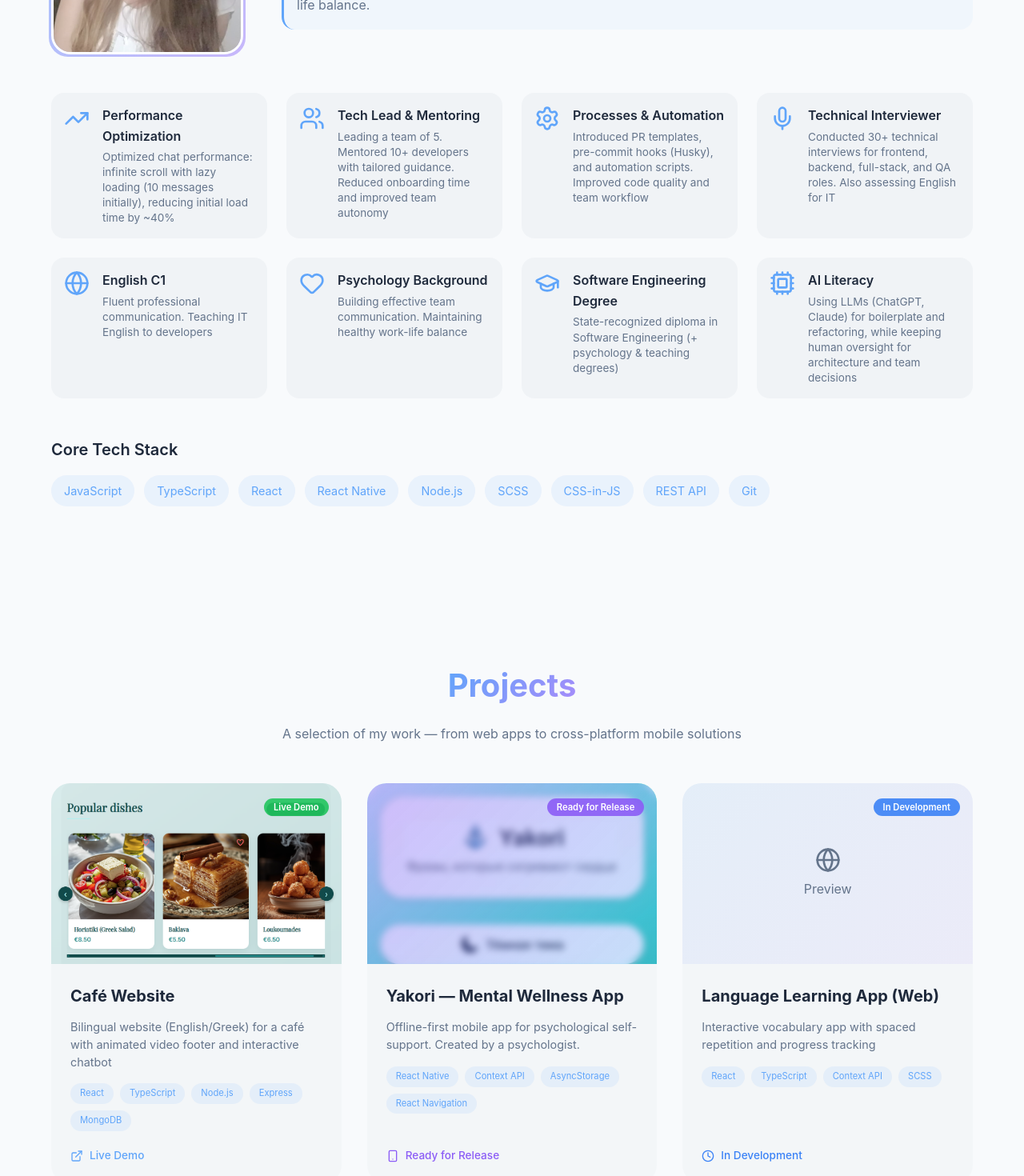
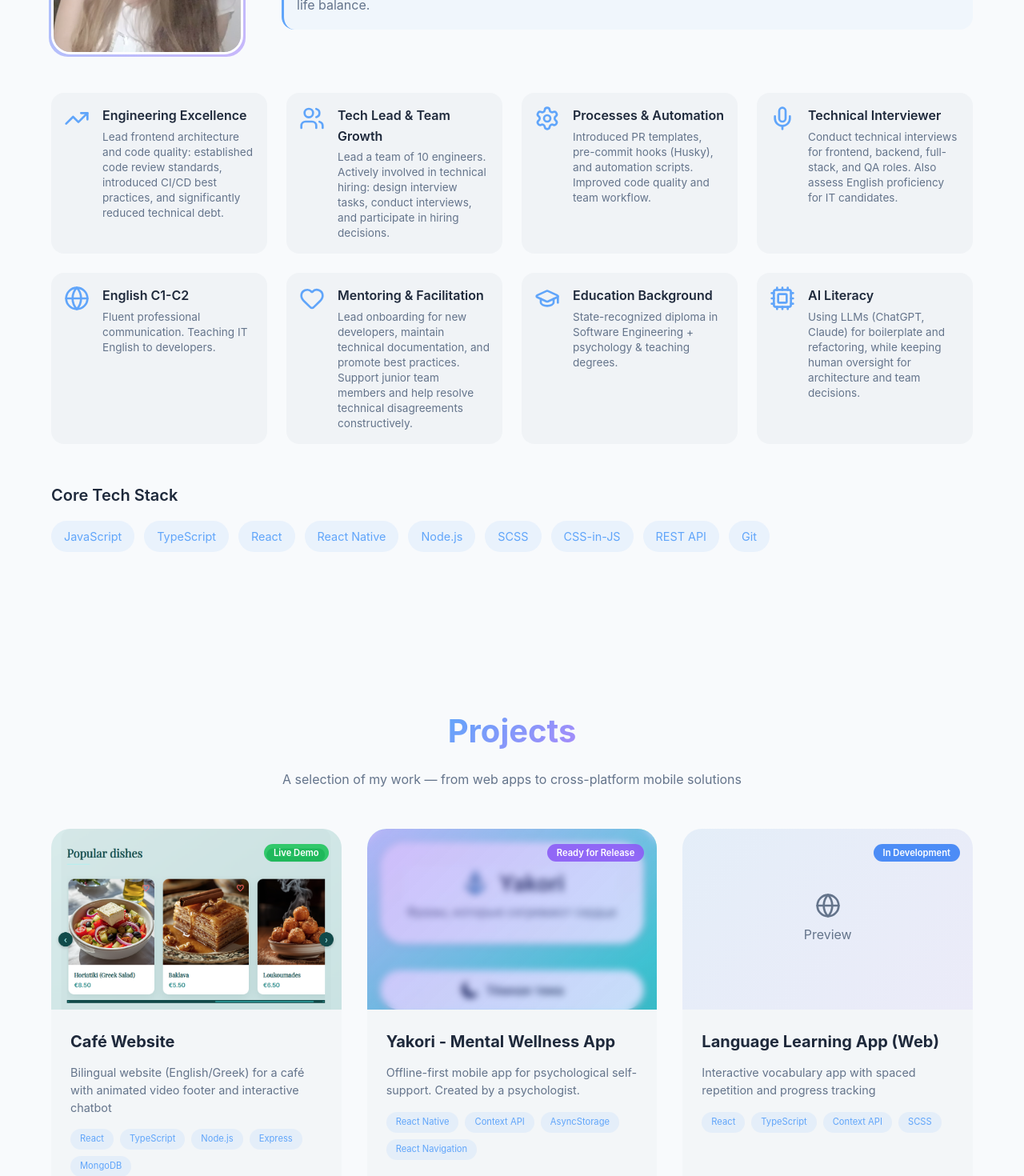
Before and after one commit to LenaYork/portfolio, a React (Vite) app: page / in a window 1280 px wide. Shown: the part 1300-2770 px from the top of the page at 80% size. Built offline with nearby package versions, Linux system fonts and the light colour scheme.

Commit message:
feat: update About section, add email copy option, unify dash style

```diff
--- a/src/components/About/About.tsx
+++ b/src/components/About/About.tsx
@@ -17,43 +17,43 @@ const About = () => {
   const highlights = [
     {
       icon: TrendingUp,
-      text: 'Performance Optimization',
-      description: 'Optimized chat performance: infinite scroll with lazy loading (10 messages initially), reducing initial load time by ~40%'
+      text: 'Engineering Excellence',
+      description: 'Lead frontend architecture and code quality: established code review standards, introduced CI/CD best practices, and significantly reduced technical debt.'
     },
     {
       icon: Users,
-      text: 'Tech Lead & Mentoring',
-      description: 'Leading a team of 5. Mentored 10+ developers with tailored guidance. Reduced onboarding time and improved team autonomy'
+      text: 'Tech Lead & Team Growth',
+      description: 'Lead a team of 10 engineers. Actively involved in technical hiring: design interview tasks, conduct interviews, and participate in hiring decisions.'
     },
     {
       icon: Settings,
       text: 'Processes & Automation',
-      description: 'Introduced PR templates, pre-commit hooks (Husky), and automation scripts. Improved code quality and team workflow'
+      description: 'Introduced PR templates, pre-commit hooks (Husky), and automation scripts. Improved code quality and team workflow.'
     },
     {
       icon: Mic,
       text: 'Technical Interviewer',
-      description: 'Conducted 30+ technical interviews for frontend, backend, full-stack, and QA roles. Also assessing English for IT'
+      description: 'Conduct technical interviews for frontend, backend, full-stack, and QA roles. Also assess English proficiency for IT candidates.'
     },
     {
       icon: Globe,
-      text: 'English C1',
-      description: 'Fluent professional communication. Teaching IT English to developers'
+      text: 'English C1-C2',
+      description: 'Fluent professional communication. Teaching IT English to developers.'
     },
     {
       icon: Heart,
-      text: 'Psychology Background',
-      description: 'Building effective team communication. Maintaining healthy work-life balance'
+      text: 'Mentoring & Facilitation',
+      description: 'Lead onboarding for new developers, maintain technical documentation, and promote best practices. Support junior team members and help resolve technical disagreements constructively.'
     },
     {
       icon: GraduationCap,
-      text: 'Software Engineering Degree',
-      description: 'State-recognized diploma in Software Engineering (+ psychology & teaching degrees)'
+      text: 'Education Background',
+      description: 'State-recognized diploma in Software Engineering + psychology & teaching degrees.'
     },
     {
       icon: Cpu,
       text: 'AI Literacy',
-      description: 'Using LLMs (ChatGPT, Claude) for boilerplate and refactoring, while keeping human oversight for architecture and team decisions'
+      description: 'Using LLMs (ChatGPT, Claude) for boilerplate and refactoring, while keeping human oversight for architecture and team decisions.'
     },
   ];
 
--- a/src/components/Footer/Footer.tsx
+++ b/src/components/Footer/Footer.tsx
@@ -5,10 +5,58 @@ import './Footer.scss';
 const Footer = () => {
   const currentYear = new Date().getFullYear();
 
+  const handleEmailClick = async (e) => {
+    e.preventDefault();
+    const email = 'leenabarysheva@gmail.com';
+
+    try {
+      await navigator.clipboard.writeText(email);
+      const notification = document.createElement('div');
+      notification.textContent = '✅ Email copied to clipboard!';
+      notification.style.cssText = `
+        position: fixed;
+        bottom: 20px;
+        right: 20px;
+        background: #10b981;
+        color: white;
+        padding: 12px 24px;
+        border-radius: 8px;
+        font-size: 14px;
+        font-weight: 500;
+        z-index: 9999;
+        box-shadow: 0 4px 12px rgba(0,0,0,0.15);
+        animation: fadeInOut 2s ease-in-out;
+      `;
+      document.body.appendChild(notification);
+      setTimeout(() => notification.remove(), 2000);
+    } catch (err) {
+      console.error('Failed to copy:', err);
+      alert('Please copy manually: ' + email);
+    }
+  };
+
   const socialLinks = [
-    { icon: Github, href: 'https://github.com/lenayork', label: 'GitHub', color: '#333' },
-    { icon: Send, href: 'https://t.me/happiness1000', label: 'Telegram', color: '#26A5E4' },
-    { icon: Mail, href: 'mailto:leenabarysheva@gmail.com', label: 'Email', color: '#EA4335' },
+    {
+      icon: Github,
+      href: 'https://github.com/LenaYork',
+      label: 'GitHub',
+      color: '#333',
+      onClick: null
+    },
+    {
+      icon: Send,
+      href: 'https://t.me/happiness1000',
+      label: 'Telegram',
+      color: '#26A5E4',
+      onClick: null
+    },
+    {
+      icon: Mail,
+      href: '#',
+      label: 'Email',
+      color: '#EA4335',
+      onClick: handleEmailClick
+    },
   ];
 
   const scrollToTop = () => {
@@ -43,6 +91,7 @@ const Footer = () => {
               transition={{ delay: index * 0.1 }}
               whileHover={{ y: -5, scale: 1.1 }}
               aria-label={link.label}
+              onClick={link.onClick ? (e) => { e.preventDefault(); link.onClick(e); } : undefined}
             >
               <link.icon className="footer__social-icon" />
               <span className="footer__social-label">{link.label}</span>
--- a/src/data/projects.ts
+++ b/src/data/projects.ts
@@ -14,9 +14,9 @@ export const projects: Project[] = [
   },
   {
     id: 'yakori',
-    title: 'Yakori — Mental Wellness App',
+    title: 'Yakori - Mental Wellness App',
     description: 'Offline-first mobile app for psychological self-support. Created by a psychologist.',
-    longDescription: 'A React Native app for emotional balance and self-support. Works completely offline — your data never leaves your phone. All supportive phrases are always with you. Designed with psychological expertise.',
+    longDescription: 'A React Native app for emotional balance and self-support. Works completely offline - your data never leaves your phone. All supportive phrases are always with you. Designed with psychological expertise.',
     techStack: ['React Native', 'Context API', 'AsyncStorage', 'React Navigation'],
     // googlePlayUrl будет добавлен позже
     imageUrl: './images/projects/yakori-app.png',
@@ -42,7 +42,7 @@ export const projects: Project[] = [
   {
     id: 'world-time',
     title: 'World Time Tracker',
-    description: 'Track time zones across different countries — perfect for remote teams',
+    description: 'Track time zones across different countries - perfect for remote teams',
     longDescription: 'Web application + NPM widget that can be embedded in any project. Shows current time in multiple time zones with customizable display.',
     techStack: ['React', 'TypeScript', 'API', 'NPM Package'],
     status: 'in-development',
```
